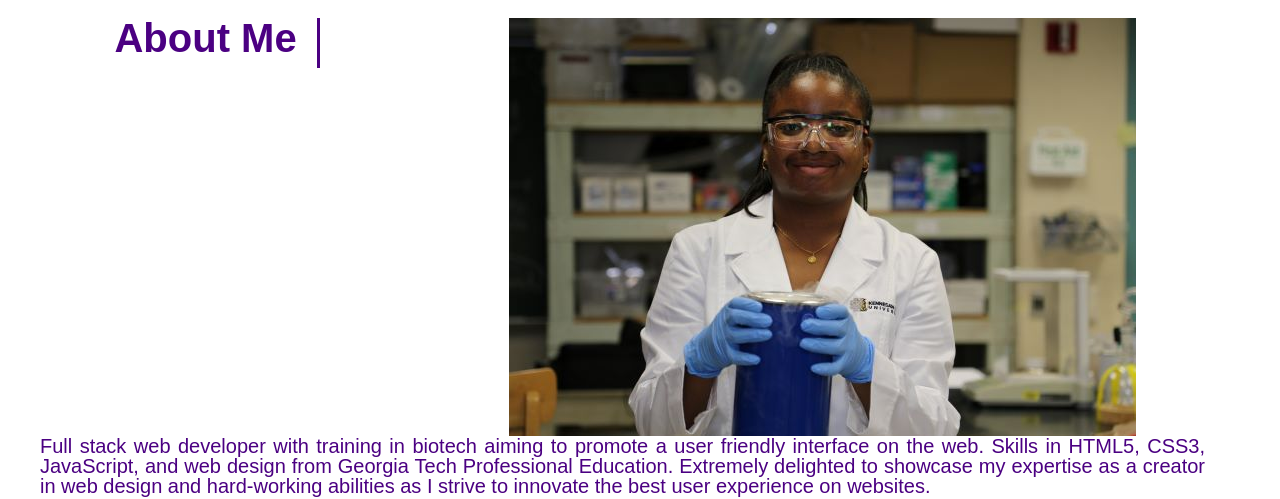
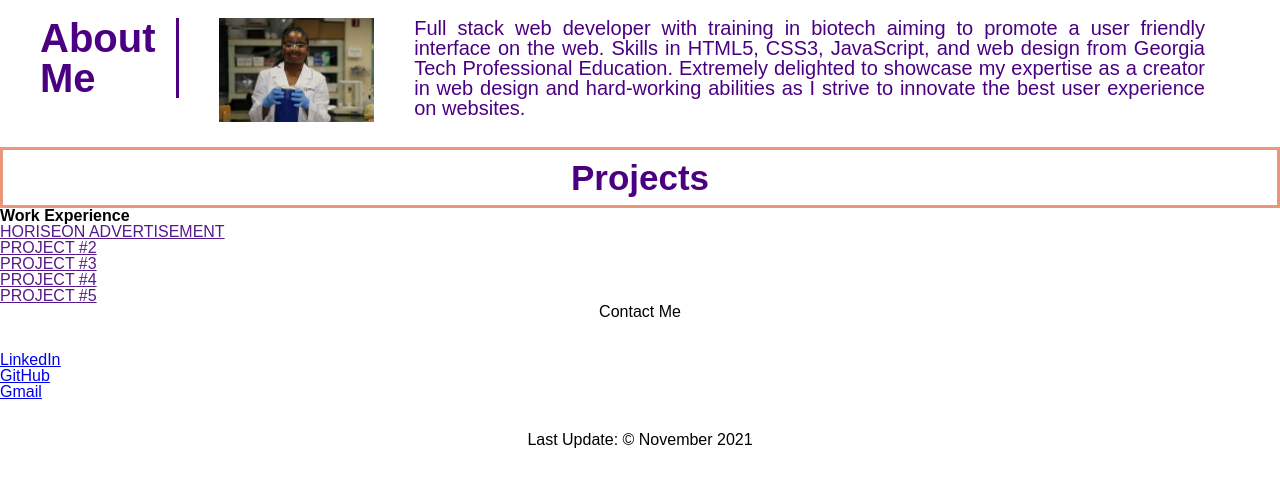
Before and after one commit to nazaokafor/my-portfolio, a plain HTML site: page index.html in a window 1280 px wide. Shown: the part 302-801 px from the top of the page. Drawn offline with Linux system fonts and the light colour scheme.

Commit message:
official edit 6

```diff
--- a/assets/css/style.css
+++ b/assets/css/style.css
@@ -30,7 +30,7 @@ nav a {
     margin: 30px;
 }
 
-section {
+.top-section {
     display: flex;
     justify-content: flex-end;
     background-image: url(https://d2slcw3kip6qmk.cloudfront.net/marketing/techblog/how-to-plan-a-programming-competition-header@2x.png);
@@ -47,7 +47,6 @@ section h2 {
 
 .part-1  {
     display: flex;
-    flex-wrap: wrap;
     justify-content: space-around;
     padding: 20px 30px 25px 40px;
 }
@@ -57,7 +56,7 @@ aside h3 {
     color: var(--secondary);
     border-right-style: solid;
     font-size: 40px;
-padding-right: 20px;
+    padding-right: 20px;
 }
 
 article img {
@@ -77,6 +76,20 @@ article p {
 
 }
 
+.middle-section {
+    display: flex;
+    justify-content: center;
+    padding: 10px 10px 10px 10px;
+    border-style: solid;
+    border-color: var(--primary);
+}
+
+.middle-section h4 {
+    font-size: 35px;
+    color: var(--secondary);
+}
+
+
 
 .footer p {
     text-align: center;
--- a/index.html
+++ b/index.html
@@ -32,7 +32,7 @@
 
     <main>
 
-        <section>
+        <section class= "top-section">
             <h2>PORTFOLIO</h2>
         </section>
 
@@ -49,6 +49,33 @@
         Extremely delighted to showcase my expertise as a creator in web design and hard-working abilities as I strive to
         innovate the best user experience on websites.
     </p>
+
+</article>
+
+<section class = "middle-section">
+    <h4>Projects</h4>
+</section>
+
+<article class = "part-2">
+
+<aside>
+    <h5>Work Experience</h5>
+</aside>
+
+<figure>
+
+ <a href="">HORISEON ADVERTISEMENT</a>
+ <figcaption></figcaption>
+ <a href="">PROJECT #2</a>
+ <figcaption></figcaption>
+ <a href="">PROJECT #3</a>
+ <figcaption></figcaption>
+ <a href="">PROJECT #4</a>
+ <figcaption></figcaption>
+ <a href="">PROJECT #5</a>
+ <figcaption></figcaption>
+
+</figure>
 
 </article>
 
```
